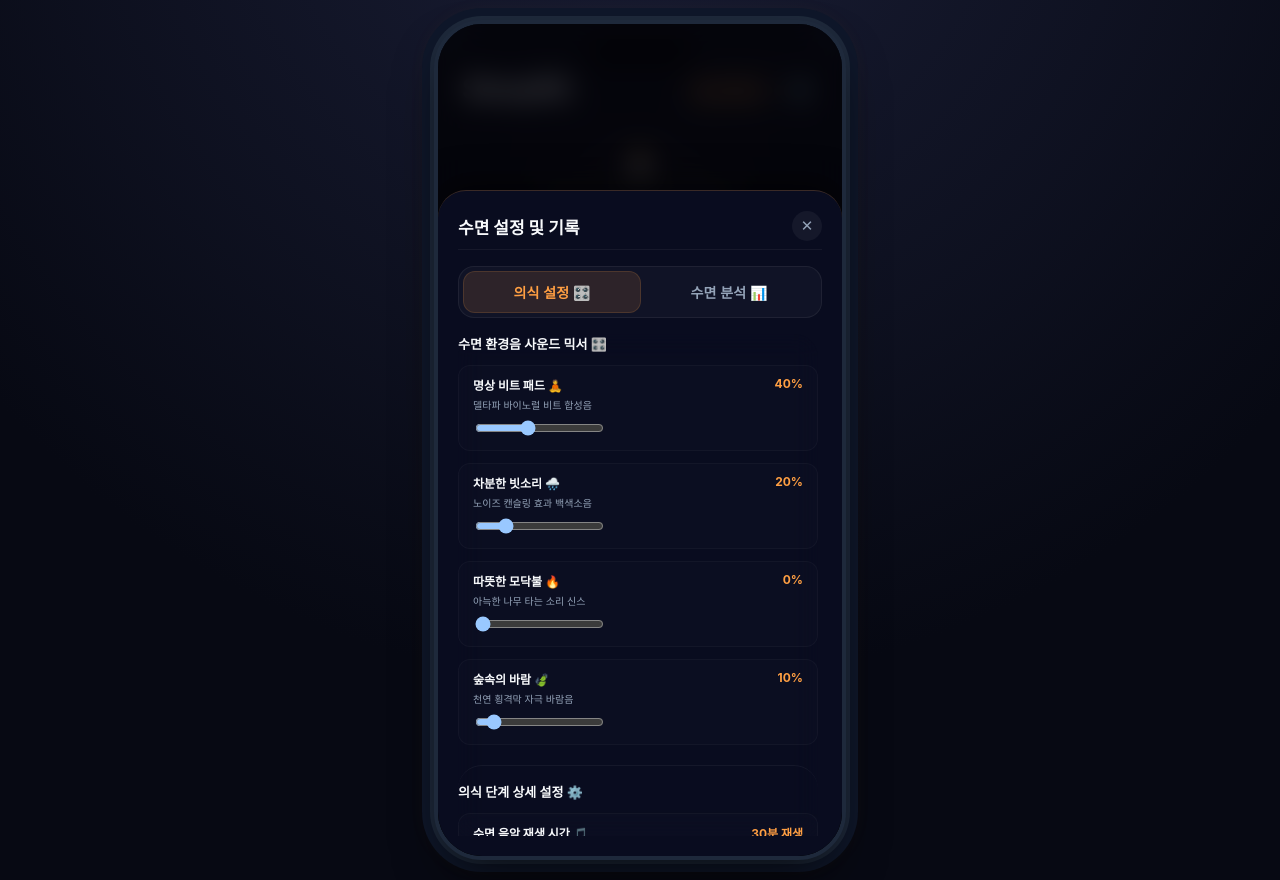
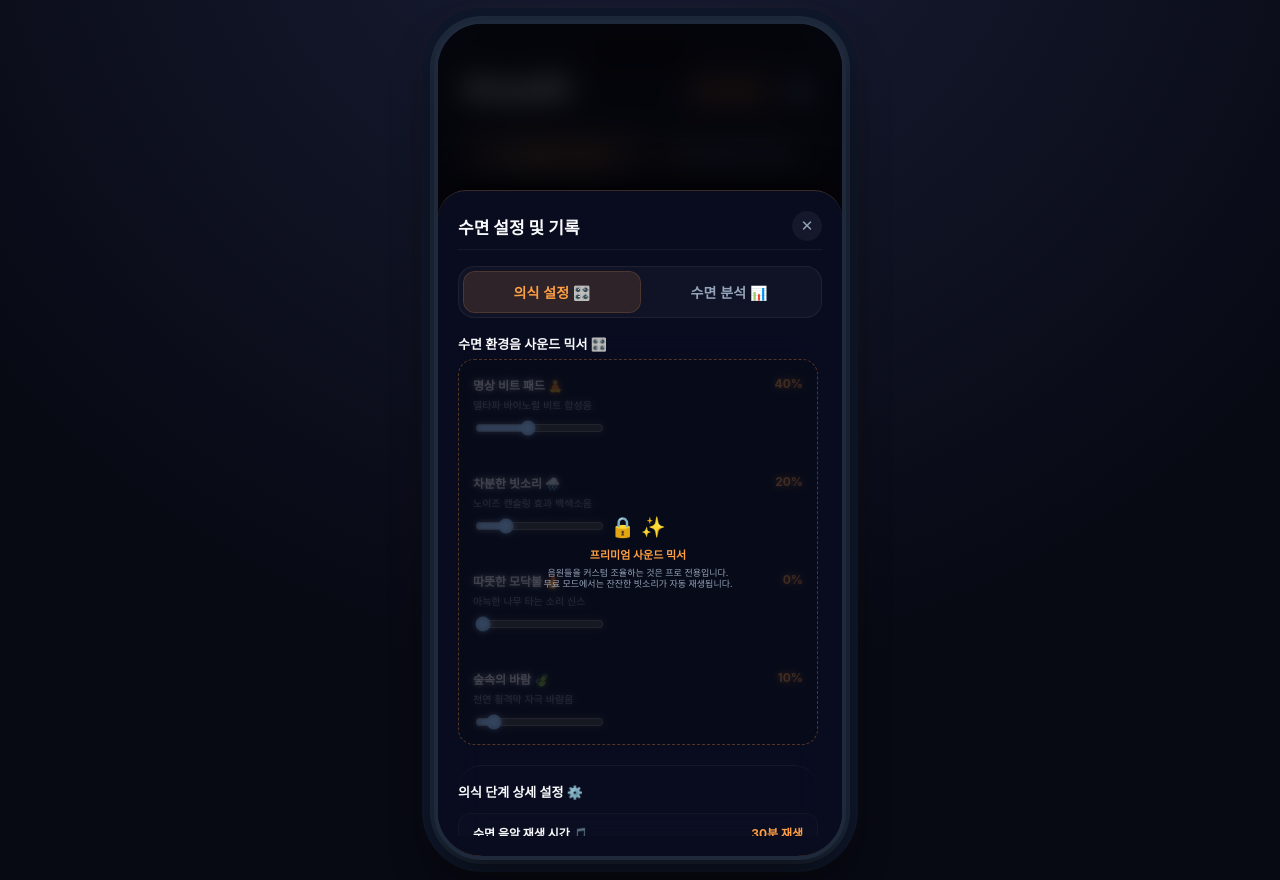
Before and after one commit to kmarx7/anti_jaja, a React (Vite) app: page / in a window 1280 px wide. Both pictures are taken after a click on the button "⚙️". Built offline with nearby package versions, Linux system fonts and the light colour scheme.

Commit message:
feat: implement Lite Mode (Free Tier) flow and Settings lock screen

```diff
--- a/src/App.jsx
+++ b/src/App.jsx
@@ -25,6 +25,7 @@ function App() {
   const [totalMinutes, setTotalMinutes] = useState(120);
   const [sleepSatisfaction, setSleepSatisfaction] = useState(null);
   const [sleepMusicDuration, setSleepMusicDuration] = useState(30); // Default sleep music playback: 30 minutes
+  const [isLiteMode, setIsLiteMode] = useState(() => localStorage.getItem('sleep_rit_lite_mode') !== 'false'); // Default to true (Free tier)
 
   // Settings Modal & Dashboard Logs
   const [isSettingsOpen, setIsSettingsOpen] = useState(false);
@@ -162,6 +163,11 @@ function App() {
     return () => clearInterval(interval);
   }, [isReserveActive, reserveSecondsLeft]);
 
+  // Persist Lite Mode
+  useEffect(() => {
+    localStorage.setItem('sleep_rit_lite_mode', isLiteMode.toString());
+  }, [isLiteMode]);
+
   const playReservationChime = () => {
     try {
       const AudioContextClass = window.AudioContext || window.webkitAudioContext;
@@ -193,7 +199,11 @@ function App() {
     playReservationChime();
     setIsReserveActive(false);
     setShowReservationStartModal(false);
+    if (isLiteMode) {
+      setScreen('step1'); // Go straight to Charger/Isolation screen in Lite Mode
+    } else {
       setScreen('step3'); // Force transition to Step 1 (Tomorrow's To-Do list screen)
+    }
 
     if ('Notification' in window && Notification.permission === 'granted') {
       new Notification("⏰ 슬립릿 수면 예약 완료!", {
@@ -395,7 +405,18 @@ function App() {
 
       // Load individual channel mix volume levels immediately
       Object.keys(soundMix).forEach(channel => {
+        if (isLiteMode) {
+          // Lite Mode plays rain at 0.5, pad at 0.2, others at 0.0
+          if (channel === 'rain') {
+            audioSynth.current.setChannelVolume(channel, 0.5);
+          } else if (channel === 'pad') {
+            audioSynth.current.setChannelVolume(channel, 0.2);
+          } else {
+            audioSynth.current.setChannelVolume(channel, 0.0);
+          }
+        } else {
           audioSynth.current.setChannelVolume(channel, soundMix[channel]);
+        }
       });
 
       // Start countdown
@@ -447,10 +468,14 @@ function App() {
   // Action: Charge completes or simulated flip flat
   const handleNextFromStep1 = () => {
     triggerHaptic(150);
+    if (isLiteMode) {
+      setScreen('blackout');
+    } else {
       setScreen('stretching');
       setStretchIndex(0);
       setStretchSecondsLeft(stretchDuration);
       setIsStretchActive(true);
+    }
   };
 
   // Stretching countdown effect
@@ -739,6 +764,24 @@ function App() {
               </div>
             </div>
 
+            {/* Mode Toggle Switch (Lite vs Pro) */}
+            <div className="mode-toggle-container">
+              <button
+                type="button"
+                className={`mode-toggle-btn ${isLiteMode ? 'active' : ''}`}
+                onClick={() => { setIsLiteMode(true); triggerHaptic(40); }}
+              >
+                🍃 심플 모드 (무료)
+              </button>
+              <button
+                type="button"
+                className={`mode-toggle-btn ${!isLiteMode ? 'active' : ''}`}
+                onClick={() => { setIsLiteMode(false); triggerHaptic(40); }}
+              >
+                ✨ 프리미엄 모드 (프로)
+              </button>
+            </div>
+
             <div className="calming-greeting-card">
               <span className="candle-glow-icon">🕯️</span>
               <p className="calming-quote">
@@ -772,7 +815,14 @@ function App() {
               return (
                 <div className="glass-card timer-card">
                   <div style={{ display: 'flex', justifyContent: 'space-between', alignItems: 'center', marginBottom: '8px' }}>
+                    <div style={{ display: 'flex', alignItems: 'center', gap: '6px' }}>
                       <h2 style={{ margin: 0 }}>수면 예약 타이머 ⏰</h2>
+                      {isLiteMode && (
+                        <span style={{ fontSize: '10px', background: 'rgba(255, 159, 67, 0.1)', color: 'var(--accent)', padding: '2px 6px', borderRadius: '8px', border: '1px solid rgba(255, 159, 67, 0.2)', fontWeight: 'bold' }}>
+                          무료
+                        </span>
+                      )}
+                    </div>
                     <button
                       type="button"
                       style={{ background: 'transparent', border: 'none', color: 'var(--accent)', fontSize: '11px', cursor: 'pointer', textDecoration: 'underline', padding: 0 }}
@@ -963,10 +1013,14 @@ function App() {
 
             <div style={{ marginTop: '20px' }}>
               <div style={{ fontSize: '12px', color: 'var(--accent)', fontWeight: 'bold', textTransform: 'uppercase', marginBottom: '8px' }}>
-                의식 2단계
-              </div>
-              <h2 style={{ fontSize: '24px', lineHeight: '1.3' }}>AI 수면 코치와 생각 비우기</h2>
+                {isLiteMode ? "수면 준비" : "의식 2단계"}
+              </div>
+              <h2 style={{ fontSize: '24px', lineHeight: '1.3' }}>
+                {isLiteMode ? "기기 격리 및 전원 연결" : "AI 수면 코치와 생각 비우기"}
+              </h2>
+              {!isLiteMode && (
                 <h3 style={{ fontSize: '16px', color: 'var(--text-muted)', marginTop: '6px', marginBottom: '12px', fontWeight: '500' }}>기기 격리 및 전원 연결</h3>
+              )}
               <p style={{ marginTop: '8px', fontSize: '14px' }}>
                 스마트폰 충전기를 꽂고 침대에서 최소 2m 이상 떨어진 무드등 테이블 위에 놓아주세요.
               </p>
@@ -975,14 +1029,36 @@ function App() {
             {/* Box 3 (Now 1st): AI Sleep Coach Chatbot */}
             <div
               className="glass-card clickable-card"
-              style={{ cursor: 'pointer', border: '1px solid rgba(255, 159, 67, 0.15)', margin: '12px 0 0 0', padding: '16px 20px', display: 'flex', alignItems: 'center', gap: '12px' }}
-              onClick={() => { triggerHaptic(50); setScreen('coach-bot'); }}
-            >
-              <div style={{ fontSize: '28px' }}>💬</div>
+              style={{
+                cursor: isLiteMode ? 'not-allowed' : 'pointer',
+                border: isLiteMode ? '1px dashed rgba(255, 255, 255, 0.1)' : '1px solid rgba(255, 159, 67, 0.15)',
+                margin: '12px 0 0 0',
+                padding: '16px 20px',
+                display: 'flex',
+                alignItems: 'center',
+                gap: '12px',
+                opacity: isLiteMode ? 0.5 : 1
+              }}
+              onClick={() => {
+                if (isLiteMode) {
+                  triggerHaptic(100);
+                  alert("💬 AI 수면 코칭은 프리미엄 전용 기능입니다. 대시보드 상단에서 프리미엄 모드로 전환해 보세요!");
+                } else {
+                  triggerHaptic(50);
+                  setScreen('coach-bot');
+                }
+              }}
+            >
+              <div style={{ fontSize: '28px' }}>{isLiteMode ? '🔒' : '💬'}</div>
               <div style={{ textAlign: 'left' }}>
-                <h3 style={{ fontSize: '14px', margin: 0, color: 'var(--accent)' }}>AI 수면 코치와 생각 비우기</h3>
+                <h3 style={{ fontSize: '14px', margin: 0, color: isLiteMode ? 'var(--text-muted)' : 'var(--accent)' }}>
+                  AI 수면 코치와 생각 비우기 {isLiteMode && "✨"}
+                </h3>
                 <p style={{ fontSize: '11px', margin: '2px 0 0 0', color: 'var(--text-muted)' }}>
-                  잠을 방해하는 잡념과 스트레스를 코치와 나누며 머릿속을 비우세요.
+                  {isLiteMode
+                    ? "내 생각과 스트레스를 비우는 AI 수면 코칭 (프로 전용)"
+                    : "잠을 방해하는 잡념과 스트레스를 코치와 나누며 머릿속을 비우세요."
+                  }
                 </p>
               </div>
             </div>
@@ -1528,12 +1604,12 @@ function App() {
               <div className="settings-modal-body">
                 {settingsTab === 'sounds' ? (
                   <div className="glass-card modal-card" style={{ padding: '0', background: 'transparent', border: 'none', boxShadow: 'none' }}>
-                    <div style={{ marginBottom: '16px', textAlign: 'left' }}>
+                    <div style={{ marginBottom: '16px', textAlign: 'left', position: 'relative' }}>
                       <span style={{ fontSize: '13px', color: 'var(--text-main)', display: 'block', fontWeight: '600', marginBottom: '12px' }}>
                         수면 환경음 사운드 믹서 🎛️
                       </span>
 
-                      <div style={{ display: 'flex', flexDirection: 'column', gap: '12px' }}>
+                      <div style={{ display: 'flex', flexDirection: 'column', gap: '12px', opacity: isLiteMode ? 0.35 : 1, pointerEvents: isLiteMode ? 'none' : 'auto' }}>
                         {[
                           { key: 'pad', label: '명상 비트 패드 🧘', desc: '델타파 바이노럴 비트 합성음' },
                           { key: 'rain', label: '차분한 빗소리 🌧️', desc: '노이즈 캔슬링 효과 백색소음' },
@@ -1559,6 +1635,34 @@ function App() {
                           </div>
                         ))}
                       </div>
+
+                      {isLiteMode && (
+                        <div style={{
+                          position: 'absolute',
+                          top: 25,
+                          left: 0,
+                          right: 0,
+                          bottom: 0,
+                          background: 'rgba(7, 9, 19, 0.45)',
+                          backdropFilter: 'blur(3px)',
+                          display: 'flex',
+                          alignItems: 'center',
+                          justifyContent: 'center',
+                          borderRadius: '16px',
+                          border: '1px dashed rgba(255, 159, 67, 0.3)',
+                          padding: '12px',
+                          textAlign: 'center',
+                          zIndex: 5
+                        }}>
+                          <div>
+                            <span style={{ fontSize: '20px', display: 'block', marginBottom: '4px' }}>🔒 ✨</span>
+                            <span style={{ fontSize: '11px', fontWeight: 'bold', color: 'var(--accent)' }}>프리미엄 사운드 믹서</span>
+                            <p style={{ fontSize: '9px', color: 'var(--text-muted)', margin: '4px 0 0 0', lineHeight: '1.3' }}>
+                              음원들을 커스텀 조율하는 것은 프로 전용입니다.<br />무료 모드에서는 잔잔한 빗소리가 자동 재생됩니다.
+                            </p>
+                          </div>
+                        </div>
+                      )}
                     </div>
 
                     <div className="glass-card modal-card" style={{ padding: '0', background: 'transparent', border: 'none', boxShadow: 'none', marginTop: '20px', borderTop: '1px solid rgba(255,255,255,0.05)', paddingTop: '16px' }}>
@@ -1594,8 +1698,11 @@ function App() {
                         </div>
                       </div>
 
+                      {/* Locked Pro Steps settings wrapper */}
+                      <div style={{ position: 'relative', marginTop: '12px' }}>
+                        <div style={{ opacity: isLiteMode ? 0.35 : 1, pointerEvents: isLiteMode ? 'none' : 'auto', display: 'flex', flexDirection: 'column', gap: '12px' }}>
                           {/* Stretching Pose Duration */}
-                      <div style={{ background: 'rgba(255,255,255,0.01)', padding: '10px 14px', borderRadius: '12px', border: '1px solid rgba(255,255,255,0.03)', marginBottom: '12px', textAlign: 'left' }}>
+                          <div style={{ background: 'rgba(255,255,255,0.01)', padding: '10px 14px', borderRadius: '12px', border: '1px solid rgba(255,255,255,0.03)', textAlign: 'left' }}>
                             <div style={{ display: 'flex', justifyContent: 'space-between', fontSize: '12px', marginBottom: '4px' }}>
                               <span style={{ fontWeight: 'bold' }}>3단계: 스트레칭 시간 🧘</span>
                               <span style={{ color: 'var(--accent)', fontWeight: 'bold' }}>동작당 {stretchDuration}초</span>
@@ -1648,6 +1755,36 @@ function App() {
                                 </button>
                               ))}
                             </div>
+                          </div>
+                        </div>
+
+                        {isLiteMode && (
+                          <div style={{
+                            position: 'absolute',
+                            top: 0,
+                            left: 0,
+                            right: 0,
+                            bottom: 0,
+                            background: 'rgba(7, 9, 19, 0.45)',
+                            backdropFilter: 'blur(3px)',
+                            display: 'flex',
+                            alignItems: 'center',
+                            justifyContent: 'center',
+                            borderRadius: '16px',
+                            border: '1px dashed rgba(255, 159, 67, 0.3)',
+                            padding: '12px',
+                            textAlign: 'center',
+                            zIndex: 5
+                          }}>
+                            <div>
+                              <span style={{ fontSize: '20px', display: 'block', marginBottom: '4px' }}>🔒 ✨</span>
+                              <span style={{ fontSize: '11px', fontWeight: 'bold', color: 'var(--accent)' }}>프리미엄 의식 단계 설정</span>
+                              <p style={{ fontSize: '9px', color: 'var(--text-muted)', margin: '4px 0 0 0', lineHeight: '1.3' }}>
+                                스트레칭 및 이완 호흡 설정은 프로 전용입니다.<br />무료 모드에서는 충전 연결 후 즉시 암전 모드로 넘어갑니다.
+                              </p>
+                            </div>
+                          </div>
+                        )}
                       </div>
                     </div>
                   </div>
--- a/src/index.css
+++ b/src/index.css
@@ -1278,3 +1278,37 @@ p {
   transform: translateY(0);
   background: rgba(255, 159, 67, 0.1) !important;
 }
+
+/* Mode Toggle Switch (Lite vs Pro) */
+.mode-toggle-container {
+  display: flex;
+  background: rgba(255, 255, 255, 0.03);
+  border-radius: 24px;
+  padding: 4px;
+  margin: 4px 0 16px 0;
+  border: 1px solid rgba(255, 255, 255, 0.05);
+}
+
+.mode-toggle-btn {
+  flex: 1;
+  background: transparent;
+  border: none;
+  color: var(--text-muted);
+  padding: 8px 12px;
+  font-size: 12px;
+  font-weight: 700;
+  border-radius: 20px;
+  cursor: pointer;
+  transition: all 0.2s cubic-bezier(0.4, 0, 0.2, 1);
+  display: flex;
+  align-items: center;
+  justify-content: center;
+  gap: 4px;
+}
+
+.mode-toggle-btn.active {
+  background: rgba(255, 159, 67, 0.12);
+  color: var(--accent);
+  border: 1px solid rgba(255, 159, 67, 0.2);
+  box-shadow: 0 4px 12px rgba(255, 159, 67, 0.08);
+}
```
Lines whose indentation alone changed are shown as unchanged.
